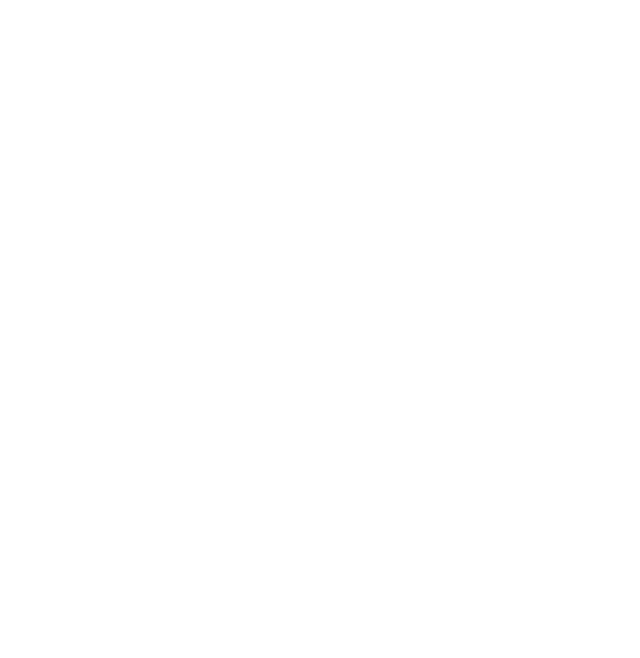
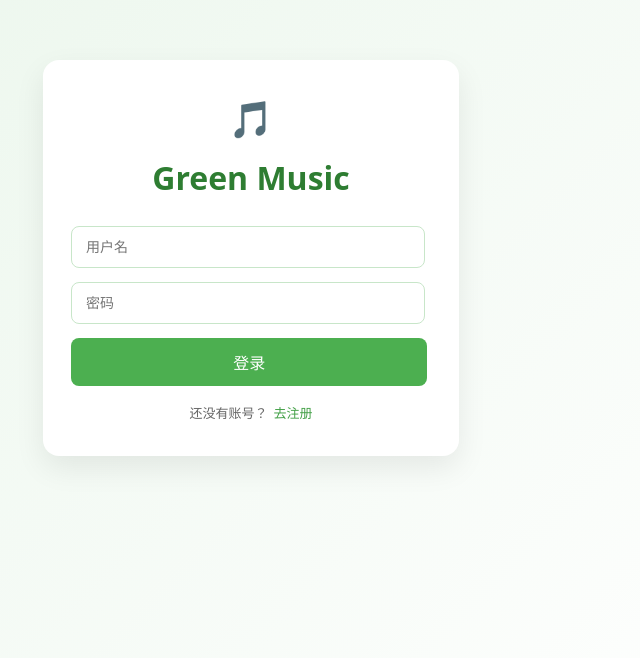
Before and after one commit to MeraDicycle/web-fianl, a Vue app in the folder frontend/green-music/: page /login in a window 1280 px wide. Before the commit this address had no page. Shown: the part 142-800 px from the top of the page, without its empty margins (389-1029 px from the left). Built offline with nearby package versions, Linux system fonts and the light colour scheme.

Commit message:
修复了刚才的bug

```diff
--- a/frontend/green-music/src/router/index.js
+++ b/frontend/green-music/src/router/index.js
@@ -10,6 +10,7 @@ import ExploreRank from '../views/explore/ExploreRank.vue'
 import ExplorePlaylistDetail from '../views/explore/ExplorePlaylistDetail.vue'
 import SongDetail from '../views/explore/SongDetail.vue'
 import MyPlaylist from '../views/MyPlaylist.vue'
+import Login from '../views/Login.vue'
 
 const routes = [
     {
@@ -30,6 +31,8 @@ const routes = [
             { path: 'my-music', component: MyMusic },
             { path: 'my-playlist/:id', component: MyPlaylist },
         ]
+    },    {
+    path: '/login', component: Login
     }
 ]
 
--- /dev/null
+++ b/frontend/green-music/src/views/Login.vue
@@ -0,0 +1,178 @@
+
+<template>
+  <div class="login-page">
+    <div class="login-card">
+      <!-- Logo / 标题 -->
+      <div class="header">
+        <div class="logo">🎵</div>
+        <h1 class="title">Green Music</h1>
+        <!-- <p class="subtitle">让音乐更有温度</p> -->
+      </div>
+
+      <!-- 表单 -->
+      <div class="form">
+        <input
+          v-model="form.username"
+          type="text"
+          placeholder="用户名"
+        />
+
+        <input
+          v-model="form.password"
+          type="password"
+          placeholder="密码"
+        />
+
+        <button class="login-btn" @click="login">
+          登录
+        </button>
+      </div>
+
+      <!-- 提示 -->
+      <div v-if="errorMsg" class="error">
+        {{ errorMsg }}
+      </div>
+
+      <!-- 底部 -->
+      <div class="footer">
+        <span>还没有账号？</span>
+        <span class="link">去注册</span>
+      </div>
+    </div>
+  </div>
+</template>
+
+<script setup>
+import { reactive, ref } from 'vue'
+import { useRouter } from 'vue-router'
+import axios from 'axios'
+
+const router = useRouter()
+
+const form = reactive({
+  username: '',
+  password: ''
+})
+
+const errorMsg = ref('')
+
+const login = async () => {
+  errorMsg.value = ''
+
+  if (!form.username || !form.password) {
+    errorMsg.value = '请输入用户名和密码'
+    return
+  }
+
+  try {
+    const res = await axios.post('http://localhost:8080/auth/login', {
+      username: form.username,
+      password: form.password
+    })
+
+    if (res.data.code !== 1) {
+      errorMsg.value = res.data.msg || '登录失败'
+      return
+    }
+
+    const { token, user } = res.data.data
+
+    // 保存 token 和用户信息
+    localStorage.setItem('token', token)
+    localStorage.setItem('user', JSON.stringify(user))
+
+    // 登录成功，跳转首页（你可以改成 /explore-music）
+    router.push('/explore-music')
+
+  } catch (e) {
+    errorMsg.value = '服务器异常，请稍后再试'
+    console.error(e)
+  }
+}
+</script>
+
+<style scoped>
+.login-page {
+  height: 100vh;
+  display: flex;
+  align-items: center;
+  justify-content: center;
+  background: linear-gradient(135deg, #e8f5e9, #ffffff);
+}
+
+.login-card {
+  width: 360px;
+  padding: 32px 28px;
+  background: #fff;
+  border-radius: 16px;
+  box-shadow: 0 12px 30px rgba(0, 0, 0, 0.08);
+}
+
+.header {
+  text-align: center;
+  margin-bottom: 24px;
+}
+
+.logo {
+  font-size: 36px;
+}
+
+.title {
+  margin: 8px 0 4px;
+  color: #2e7d32;
+}
+
+.subtitle {
+  font-size: 14px;
+  color: #66bb6a;
+}
+
+.form input {
+  width: 90%;
+  padding: 12px 14px;
+  margin-bottom: 14px;
+  border-radius: 8px;
+  border: 1px solid #c8e6c9;
+  outline: none;
+  font-size: 14px;
+}
+
+.form input:focus {
+  border-color: #66bb6a;
+}
+
+.login-btn {
+  width: 99%;
+  padding: 12px;
+  border: none;
+  border-radius: 8px;
+  background: #4caf50;
+  color: #fff;
+  font-size: 16px;
+  cursor: pointer;
+}
+
+.login-btn:hover {
+  background: #43a047;
+}
+
+.error {
+  margin-top: 12px;
+  color: #e53935;
+  text-align: center;
+  font-size: 14px;
+}
+
+.footer {
+  margin-top: 18px;
+  text-align: center;
+  font-size: 13px;
+  color: #666;
+}
+
+.footer .link {
+  margin-left: 6px;
+  color: #43a047;
+  cursor: pointer;
+}
+</style>
```
Also changed, not shown: 2 other files (tests, documents, lock files or other folders).
